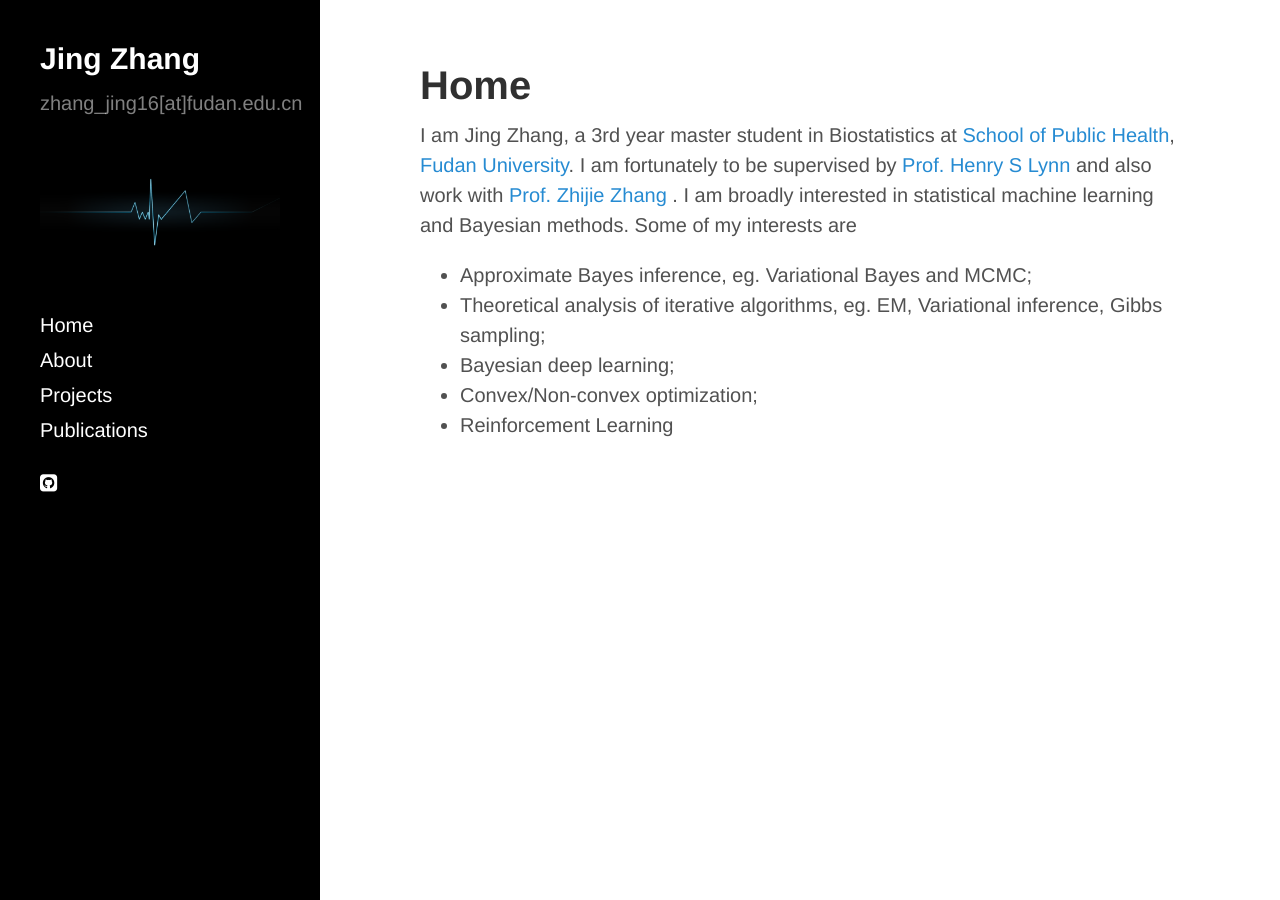
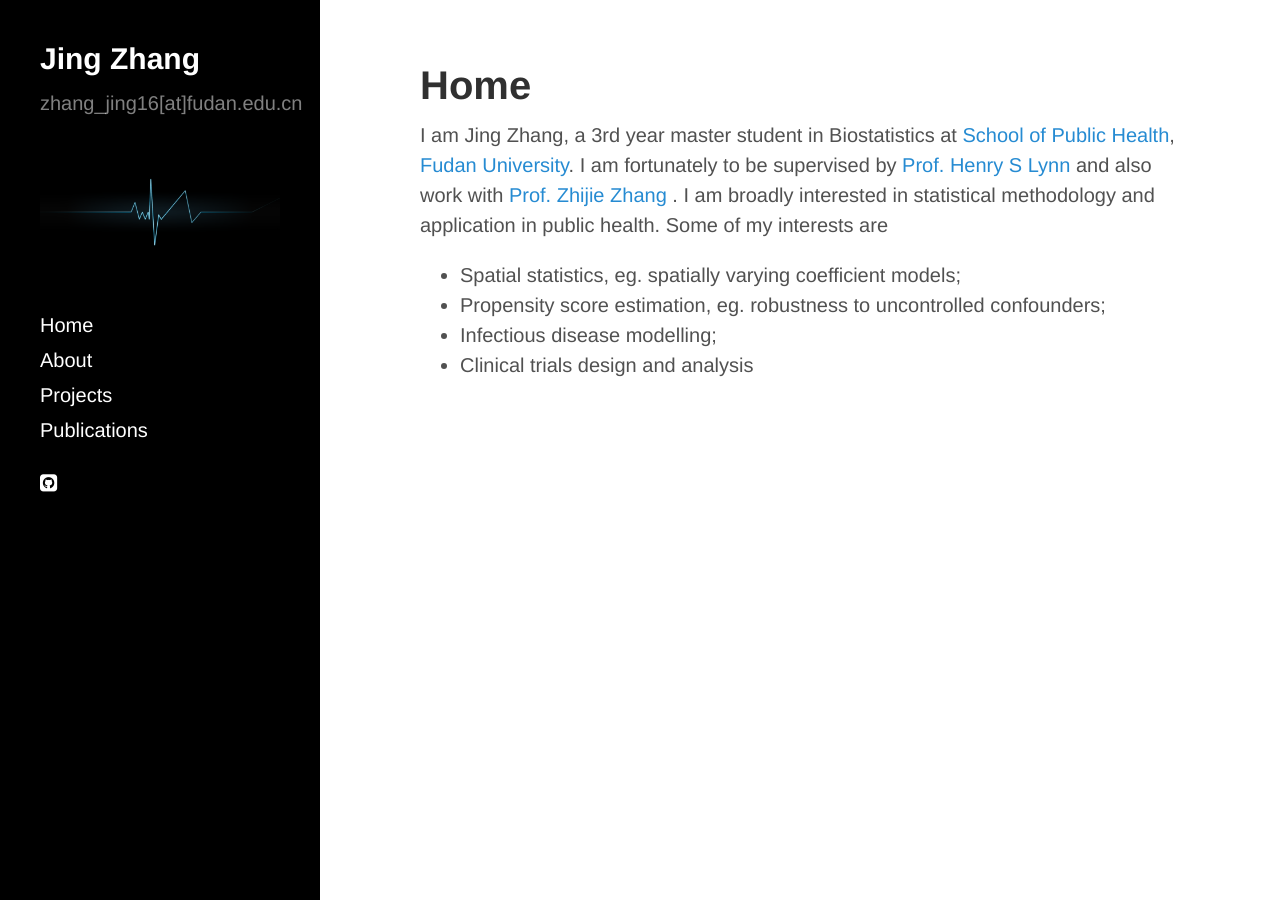
Before and after one commit to jingzhang1/jingzhang1.github.io, a Jekyll site: the page built from index.md, in a window 1280 px wide. Built offline with Jekyll 4.4.1, drawn with Linux system fonts in a browser that asks for light colours; nearby versions of some CDN libraries.

Commit message:
Update index.md

```diff
--- a/index.md
+++ b/index.md
@@ -11,12 +11,11 @@ title: Home
 <div class="row">
   <p>
   I am Jing Zhang, a 3rd year master student in Biostatistics at <a href="http://sph.fudan.edu.cn/">School of Public Health</a>, <a href="http://www.fudan.edu.cn/en/">Fudan University</a>. I am fortunately to be supervised by <a href="https://www.researchgate.net/profile/Henry_Lynn2"> Prof. Henry S Lynn</a> and also work with   <a href="https://scholar.google.com/citations?hl=zh-CN&user=xq-7QVQAAAAJ&view_op=list_works&sortby=pubdate"> Prof. Zhijie Zhang </a>.
-  I am broadly interested in statistical machine learning and Bayesian methods. Some of my interests are
+  I am broadly interested in statistical methodology and application in public health. Some of my interests are
   <p>
   <ul>
-  <li> Approximate Bayes inference, eg. Variational Bayes and MCMC; </li>
-  <li> Theoretical analysis of iterative algorithms, eg. EM, Variational inference, Gibbs sampling; </li>
-  <li> Bayesian deep learning; </li>
-  <li> Convex/Non-convex optimization; </li>
-  <li> Reinforcement Learning </li>
+  <li> Spatial statistics, eg. spatially varying coefficient models; </li>
+  <li> Propensity score estimation, eg. robustness to uncontrolled confounders; </li>
+  <li> Infectious disease modelling; </li>
+  <li> Clinical trials design and analysis </li>
   </ul>
```
